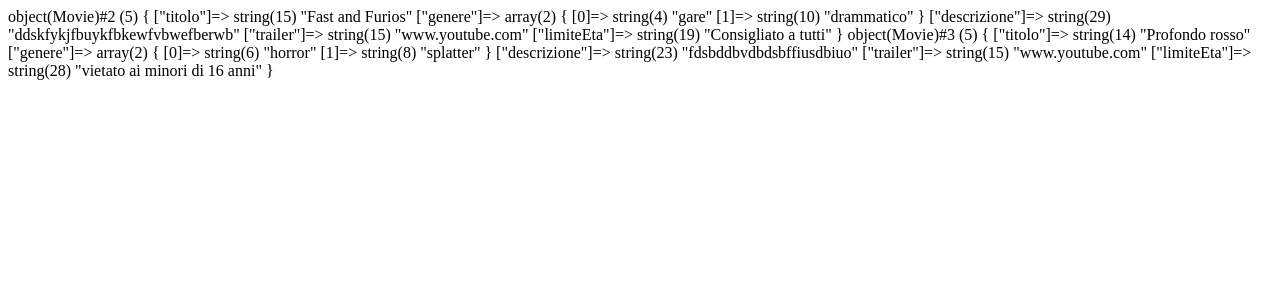
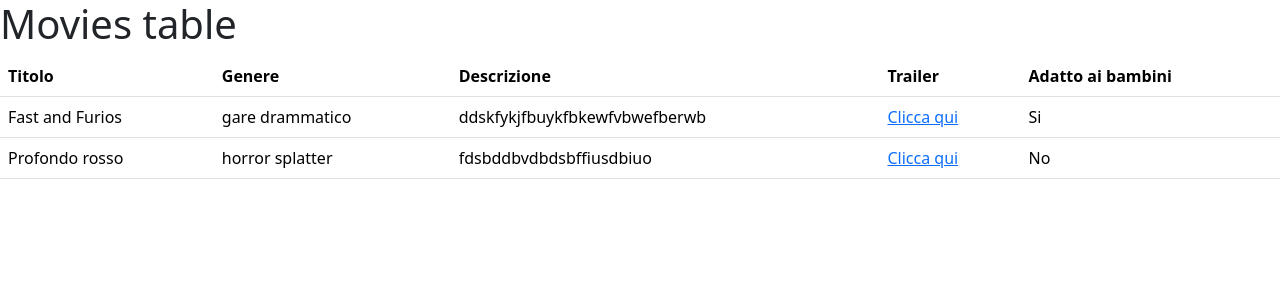
Before and after one commit to christiancamilleri/php-oop-1, a PHP site: page / in a window 1280 px wide. Shown: the top 300 px of the page. Run offline with PHP 8.4, Linux system fonts and the light colour scheme.

Commit message:
feat: bonus 2

```diff
--- /dev/null
+++ b/Models/Movie.php
@@ -0,0 +1,31 @@
+<?php
+
+class Movie
+{
+    // dichiaro variabili d istanza
+    public $titolo;
+    public $genere = [];
+    public $descrizione;
+    public $trailer = "https://www.youtube.com/";
+    public $limiteEta = 'Si';
+
+    // inizializzo costruttore
+    function __construct(string $_titolo, array $_genere, string $_descrizione)
+    {
+        $this->titolo = $_titolo;
+        $this->genere = $_genere;
+        $this->descrizione = $_descrizione;
+        $this->getLimiteEta($_genere);
+
+
+    }
+
+    public function getLimiteEta($genere)
+    {
+        if (in_array('horror', $genere)) {
+            $this->limiteEta = 'No';
+        }
+    }
+
+}
+;
--- /dev/null
+++ b/Views/Partials/header.php
@@ -0,0 +1,17 @@
+<!DOCTYPE html>
+<html lang="en">
+
+<head>
+    <meta charset="UTF-8">
+    <meta http-equiv="X-UA-Compatible" content="IE=edge">
+    <meta name="viewport" content="width=device-width, initial-scale=1.0">
+    <title>Document</title>
+</head>
+
+<body>
+    <h1>
+        Movies table
+    </h1>
+</body>
+
+</html>
--- a/index.php
+++ b/index.php
@@ -1,57 +1,81 @@
-<!DOCTYPE html>
-<html lang="en">
 <?php
 
-// creo classe MOVIE
-class Movie
-{
-    // dichiaro variabili d istanza
-    public $titolo;
-    public $genere;
-    public $descrizione;
-    public $trailer = "www.youtube.com";
-    public $limiteEta = 'Consigliato a tutti';
-
-    // inizializzo costruttore
-    function __construct(string $_titolo, array $_genere, string $_descrizione)
-    {
-        $this->titolo = $_titolo;
-        $this->genere = $_genere;
-        $this->descrizione = $_descrizione;
-        $this->getLimiteEta($_genere);
+require_once './Models/Movie.php';
 
 
-    }
-
-    public function getLimiteEta($genere)
-    {
-        if (in_array('horror', $genere)) {
-            $this->limiteEta = 'vietato ai minori di 16 anni';
-        }
-    }
-
-}
-;
-
-// creo primo oggetto movie
+// creo oggetti movie
 $fast_and_furios = new Movie("Fast and Furios", ["gare", "drammatico"], "ddskfykjfbuykfbkewfvbwefberwb");
 $profondo_rosso = new Movie('Profondo rosso', ['horror', 'splatter'], 'fdsbddbvdbdsbffiusdbiuo');
 
+// creo e popolo array movies
+$movies[] = $fast_and_furios;
+$movies[] = $profondo_rosso;
+
+
 ?>
+<!DOCTYPE html>
+<html lang="en">
 
 
 <head>
     <meta charset="UTF-8">
     <meta http-equiv="X-UA-Compatible" content="IE=edge">
     <meta name="viewport" content="width=device-width, initial-scale=1.0">
-    <title>Document</title>
+    <title>php-oop-1</title>
+
+
+    <!-- bootstrap -->
+    <link rel="stylesheet" href=" 	https://cdn.jsdelivr.net/npm/bootstrap@5.3.0-alpha3/dist/css/bootstrap.min.css">
 </head>
 
 <body>
-    <div>
-        <?php var_dump($fast_and_furios);
-        var_dump($profondo_rosso) ?>
-    </div>
+    <?php include './Views/Partials/header.php' ?>
+    <!-- prima parte esercizio -->
+    <!-- <div>
+        //  // var_dump($fast_and_furios);
+       // var_dump($profondo_rosso)  //
+    </div> -->
+
+    <table class="table">
+        <thead>
+            <tr>
+                <th scope="col">Titolo</th>
+                <th scope="col">Genere</th>
+                <th scope="col">Descrizione</th>
+                <th scope="col">Trailer</th>
+                <th scope="col">Adatto ai bambini</th>
+
+            </tr>
+        </thead>
+        <tbody>
+
+            <?php
+            foreach ($movies as $movie) {
+                ?>
+
+                <tr>
+                    <td>
+                        <?php echo $movie->titolo ?>
+                    </td>
+                    <td>
+                        <?php foreach ($movie->genere as $genere)
+                            echo $genere . ' ' ?>
+                        </td>
+                        <td>
+                        <?php echo $movie->descrizione ?>
+                    </td>
+                    <td> <a href="<?php echo $movie->trailer ?>">Clicca qui</a> </td>
+                    <td>
+                        <?php echo $movie->limiteEta ?>
+                    </td>
+                </tr>
+
+
+                <?php
+            }
+            ?>
+        </tbody>
+    </table>
 </body>
 
 </html>
```
